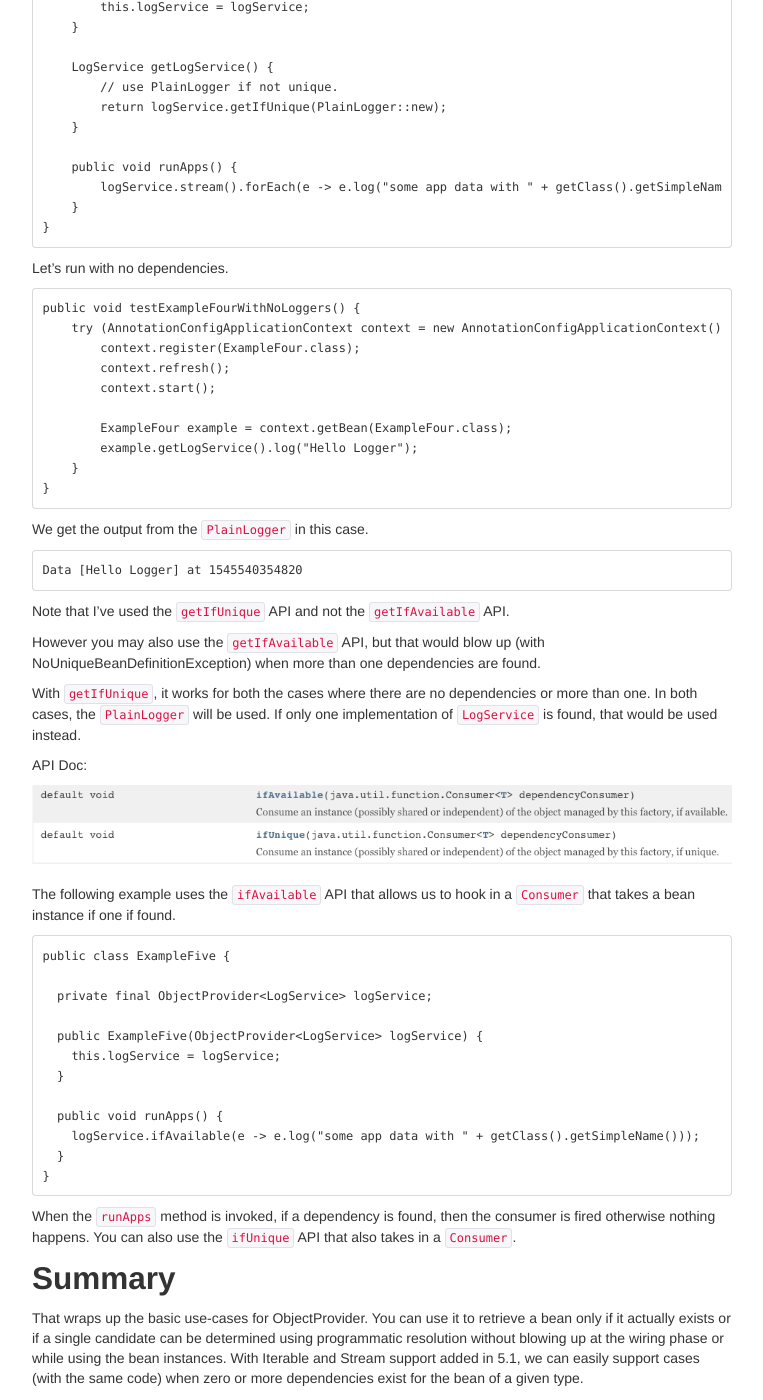
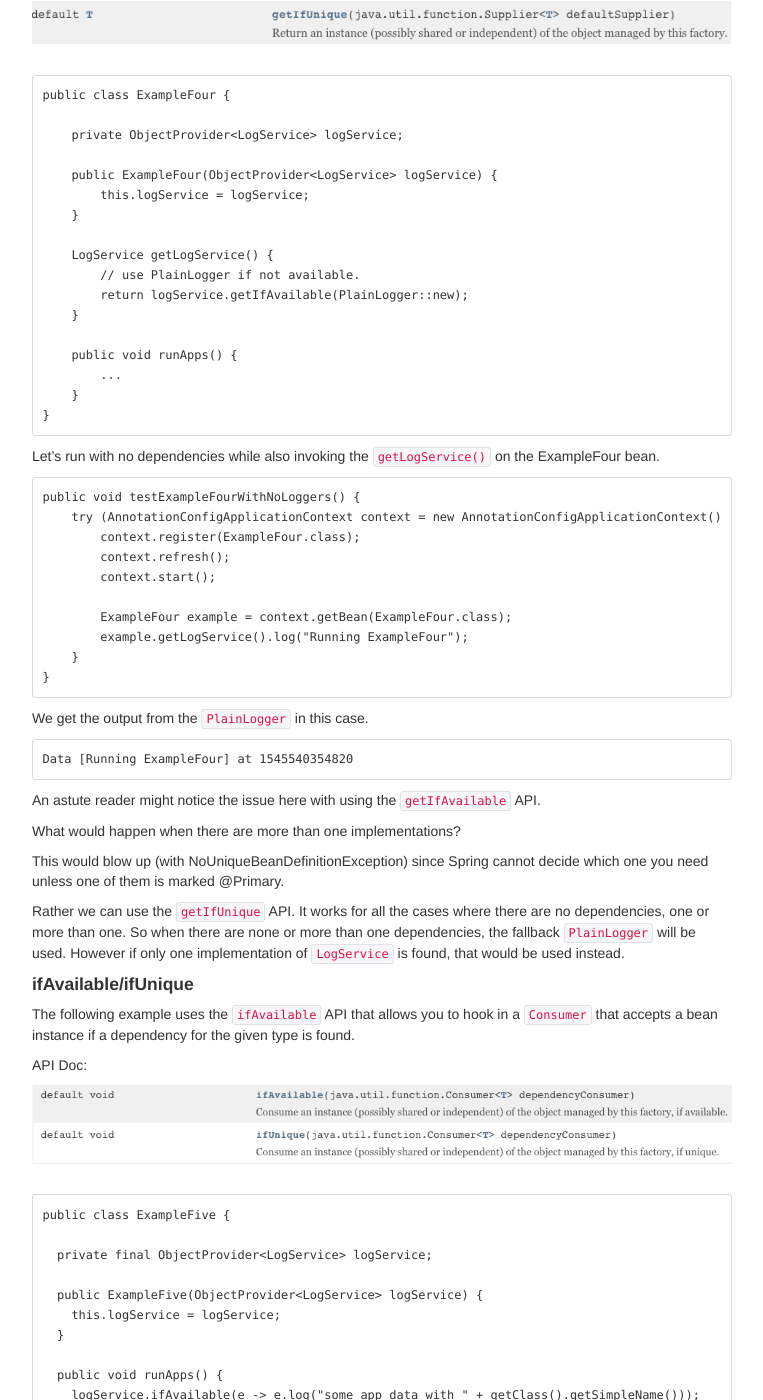
Before and after one commit to rahulsh1/rahulsh1.github.com, a Jekyll site: the page built from _posts/2018-12-20-Spring-ObjectFactory_Basics.md, in a window 1280 px wide and 1400 px high, scrolled down 5216 px. Shown: the whole window, without its empty margins (258-1021 px from the left). Built offline with Jekyll 4.4.1, drawn with Linux system fonts in a browser that asks for light colours; comment, search, counter and statistics services are not loaded; some of the changed text lies outside the part shown.

Commit message:
spring op updates

```diff
--- a/_posts/2018-12-20-Spring-ObjectFactory_Basics.md
+++ b/_posts/2018-12-20-Spring-ObjectFactory_Basics.md
@@ -100,11 +100,18 @@ Let's make sure this works even when a dependency actually exists. To do that, w
         try (AnnotationConfigApplicationContext context = new AnnotationConfigApplicationContext()) {
             context.register(ExampleTwo.class, PlainLogger.class);  // Register the dependency
             context.refresh();
-            context.start();
 
             ExampleTwo example = context.getBean(ExampleTwo.class);
             example.runApps();
         }
+    }
+
+    // The dependency...
+    public class PlainLogger implements LogService {
+      @Override
+      public void log(String data) {
+        System.out.printf("Data [%s] at %d%n", data, System.currentTimeMillis());
+      }
     }
 
 This time I get some output as expected:
@@ -151,7 +158,7 @@ This would not work. Notice where this fails though. The wiring is fine though h
 Since Spring cannot decide which specific implementation you want (and neither bean is marked as `@Primary` too), this would throw an expection.
 > org.springframework.beans.factory.NoUniqueBeanDefinitionException: No qualifying bean of type 'com.example.service.LogService' available: expected single matching bean but found 2: plainLogger,jsonLogger
 
-One fix for above would be to mark of the implementations as `@Primary`. But what if you needed both the implementations?
+One fix for above would be to mark one of the implementations as `@Primary`. But what if you needed both the implementations?
 
 To do that, I'll now use the API introduced in 5.1 for this (this is not supported pre-5.1 though).
 
@@ -191,10 +198,10 @@ When you run the above example, you get the output from both the LogService impl
     {"log": { "message": "some app data with ExampleThree", "timestamp": 1545540204711 } }
 
 Notice how the `stream()` method allows us to access all the available dependencies (0 or more).
-You can even use the `orderedStream()` method to get the beans as defined by `@Ordered` annotation if any of the beans.
+You can even use the `orderedStream()` method to get the beans as defined by the order using `@Order` annotation on the beans.
 
 API Doc:
-<center><img src="/assets/img/blogs/spring/stream.png"></center>
+<center><a href="https://docs.spring.io/spring/docs/5.1.0.BUILD-SNAPSHOT/javadoc-api/org/springframework/beans/factory/ObjectProvider.html" target="_blank"><img src="/assets/img/blogs/spring/stream.png"></a></center>
 
 <br/>
 Try removing all the LogService implementations and the code still works with no output as expected (see `testExampleThreeWithNoLoggers`).
@@ -209,11 +216,13 @@ Lets dive into examples covering the 5.0 API.
 Imagine if you have an application where you want to provide a default implementation programmatically when no dependencies are available for certain types.
 How do you add a fallback mechanism?.
 
-I'll use the previous example where no dependencies of `LogService` exist but I want to fallback to use the `PlainLogger` implementation.
-So in the getLogService method, I use the `getIfUnique` API that allows us to provide a `Supplier` if no unique candidates are available.
+#### getIfAvailable/getIfUnique
+I'll use the previous example where no dependencies of `LogService` exist but it should fallback to use the `PlainLogger` implementation.
+So in the getLogService method, I use the `getIfAvailable` API that allows us to provide a `Supplier` if no candidates are available.
 
 API Doc:
-<center><img src="/assets/img/blogs/spring/getifapi.png"></center>
+<center><a href="https://docs.spring.io/spring/docs/5.1.0.BUILD-SNAPSHOT/javadoc-api/org/springframework/beans/factory/ObjectProvider.html" target="_blank">
+<img src="/assets/img/blogs/spring/getifapi.png"></a></center>
 
 <br/>
 
@@ -226,16 +235,16 @@ API Doc:
         }
 
         LogService getLogService() {
-            // use PlainLogger if not unique.
-            return logService.getIfUnique(PlainLogger::new);
+            // use PlainLogger if not available.
+            return logService.getIfAvailable(PlainLogger::new);
         }
 
         public void runApps() {
-            logService.stream().forEach(e -> e.log("some app data with " + getClass().getSimpleName()));
+            ...
         }
     }
 
-Let's run with no dependencies.
+Let's run with no dependencies while also invoking the `getLogService()` on the ExampleFour bean.
 
     public void testExampleFourWithNoLoggers() {
         try (AnnotationConfigApplicationContext context = new AnnotationConfigApplicationContext()) {
@@ -244,24 +253,34 @@ Let's run with no dependencies.
             context.start();
 
             ExampleFour example = context.getBean(ExampleFour.class);
-            example.getLogService().log("Hello Logger");
+            example.getLogService().log("Running ExampleFour");
         }
     }
 
 We get the output from the `PlainLogger` in this case.
 
-    Data [Hello Logger] at 1545540354820
+    Data [Running ExampleFour] at 1545540354820
 
-Note that I've used the `getIfUnique` API and not the `getIfAvailable` API.
 
-However you may also use the `getIfAvailable` API, but that would blow up (with NoUniqueBeanDefinitionException) when more than one dependencies are found.
+An astute reader might notice the issue here with using the `getIfAvailable` API.
 
-With `getIfUnique`, it works for both the cases where there are no dependencies or more than one. In both cases, the `PlainLogger` will be used. If only one implementation of `LogService` is found, that would be used instead.
+What would happen when there are more than one implementations?
+
+This would blow up (with NoUniqueBeanDefinitionException) since Spring cannot decide which one you need unless one of them is marked @Primary.
+
+Rather we can use the `getIfUnique` API. It works for all the cases where there are no dependencies, one or more than one.
+So when there are none or more than one dependencies, the fallback `PlainLogger` will be used. However if only one implementation of `LogService` is found, that would be used instead.
+
+
+
+#### ifAvailable/ifUnique
+
+The following example uses the `ifAvailable` API that allows you to hook in a `Consumer` that accepts a bean instance if a dependency for the given type is found.
 
 API Doc:
-<center><img src="/assets/img/blogs/spring/ifAPI.png"></center>
+<center><a href="https://docs.spring.io/spring/docs/5.1.0.BUILD-SNAPSHOT/javadoc-api/org/springframework/beans/factory/ObjectProvider.html" target="_blank"><img src="/assets/img/blogs/spring/ifAPI.png"></a></center>
+
 <br/>
-The following example uses the `ifAvailable` API that allows us to hook in a `Consumer` that takes a bean instance if one if found.
 
     public class ExampleFive {
 
@@ -276,16 +295,30 @@ The following example uses the `ifAvailable` API that allows us to hook in a `Co
       }
     }
 
-When the `runApps` method is invoked, if a dependency is found, then the consumer is fired otherwise nothing happens. You can also use the `ifUnique` API that also takes in a `Consumer`.
+    @Test
+    public void testExampleFiveWithOneLogger() {
+      try (AnnotationConfigApplicationContext context = new AnnotationConfigApplicationContext()) {
+        context.register(ExampleFive.class, JsonLogger.class);
+        context.refresh();
+
+        ExampleFive example = context.getBean(ExampleFive.class);
+        example.runApps();
+      }
+    }
+
+When the `runApps` method is invoked, if a dependency is found, then the consumer is fired otherwise nothing happens. In the test above, you should see the output from the `JsonLogger`.
+
+You can similarly use the `ifUnique` API that also takes in a `Consumer`. This comes in handy to support all cases as explained in the earlier scenario with `getIfUnique`.
+
 
 ## Summary
 That wraps up the basic use-cases for ObjectProvider.
 You can use it to retrieve a bean only if it actually exists or if a single candidate can be determined using programmatic resolution without blowing up at the wiring phase or while using the bean instances.
 With Iterable and Stream support added in 5.1, we can easily support cases (with the same code) when zero or more dependencies exist for the bean of a given type.
 
-The above example code is available [here](https://github.com/rahulsh1/spring-objectprovider-examples)
+The above code samples are available [here](https://github.com/rahulsh1/spring-objectprovider-examples)
 
-## References
+## References <a name="references"></a>
 [1] [Spring Framework 4.3 Core Updates](https://spring.io/blog/2016/03/04/core-container-refinements-in-spring-framework-4-3)
 
 [2] [Spring Framework 5.1 Core Updates](https://spring.io/blog/2018/07/26/spring-framework-5-1-goes-rc1)
```
Also changed, not shown: other parts of _posts/2018-12-20-Spring-ObjectFactory_Basics.md (+4 -4 lines).
